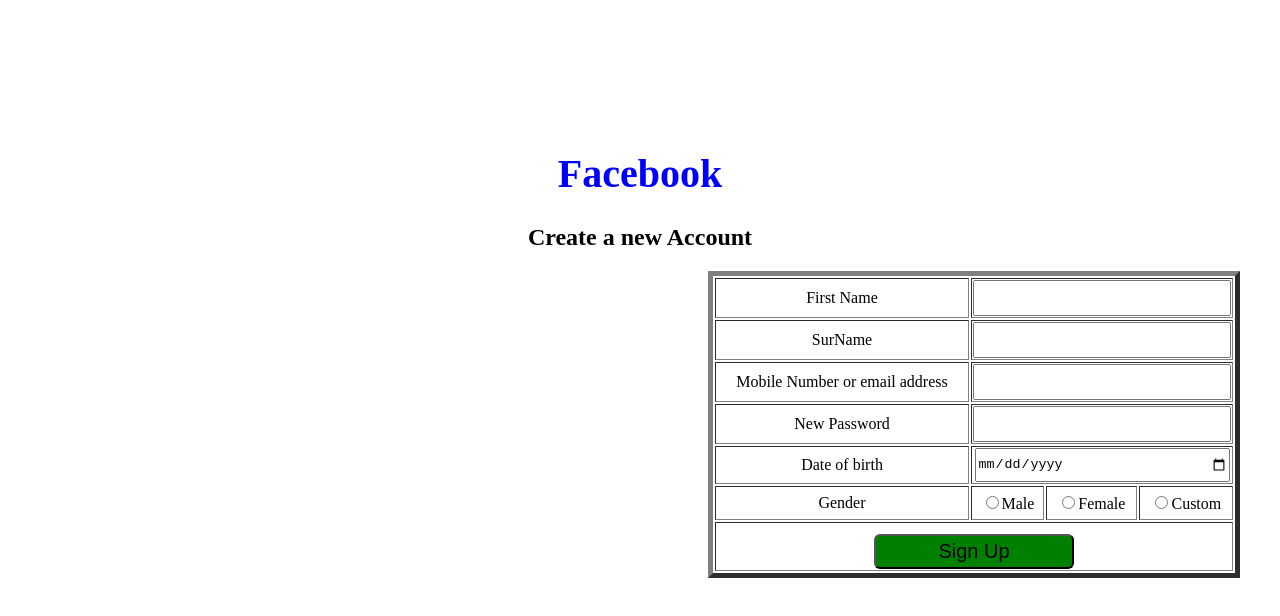
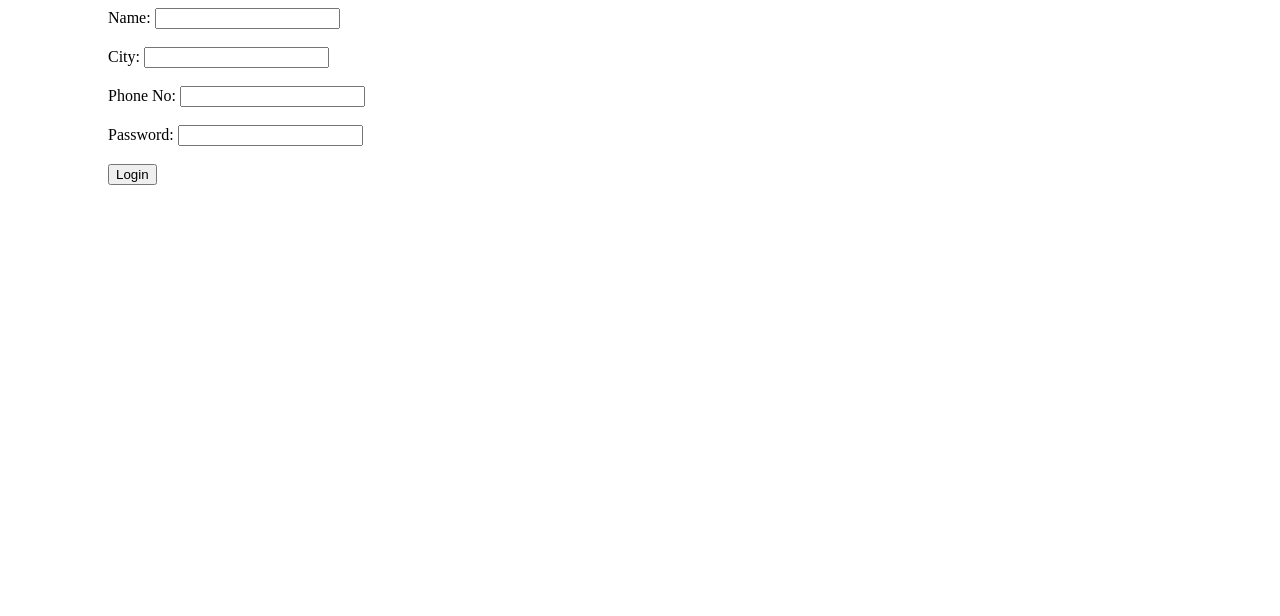
Before and after one commit to DhruviMendapara/Nodejs_5, a website: page form.html in a window 1280 px wide. Drawn offline with Linux system fonts and the light colour scheme.

Commit message:
node-express

```diff
--- a/form.html
+++ b/form.html
@@ -8,70 +8,23 @@
 </head>
 <style>
     form{
-        text-align: center;
-        /* height: 800px; */
-        margin-top: 150px;
-    }
-    h1{
-        color: blue;
-        font-size: 40px;
-    }
-    table{
-        /* width: 800px; */
-        margin-left: 700px;
-    }
-    #name{
-        width: 250px;
-        height: 30px;
-    }
-    #btn{
-        border-radius: 6px;
-        /* border: 2px; */
-        margin-top: 10px;
-        width: 200px;
-        height: 35px;
-        font-size: 20px;
-        background-color:green;
+        margin-left: 100px;
     }
 </style>
 <body>
-<form>
-    <table  border="5">
-        <h1>Facebook</h1>
-        <tr>
-            <h2>Create a new Account</h2>
-            <td>First Name</td>
-            <td colspan="3"><input type="text" name="name" id="name"></td>
-            <!-- <td><input type="text" name="name" id="name"></td> -->
+    <form method="POST" action="/login">
+        <label for="Name">Name:</label>
+        <input type="text" name="name" id="name"><br><br>
 
-        </tr>
-        <tr>
-            <td>SurName</td>
-            <td colspan="3"><input type="text" name="name" id="name"></td>
-        </tr>
-        <tr>
-            <td>Mobile Number or email address</td>
-            <td colspan="3"><input type="text" name="mno" id="name"></td>
-        </tr>
-        <tr>
-            <td>New Password</td>
-            <td colspan="3"><input type="password" name="pass" id="name"></td>
-        </tr>
-        <tr>
-            <td>Date of birth</td>
-            <td colspan="3"><input type="date" name="date" id="name"></td>
-        </tr>
-        <tr>
-            <td id="name">Gender</td>
-            <td><input type="radio" name="gender" id="gender">Male</td>
-            <td><input type="radio" name="gender" id="gender">Female</td>
-            <td><input type="radio" name="gender" id="gender">Custom</td>
-        </tr>
-        <tr >
-            <!-- <td colspan="2"></td> -->
-            <td colspan="4"><input type="button"id="btn" value="Sign Up"></td>
-        </tr>
-    </table>
-</form>
+        <label>City:</label>
+        <input type="text"name="city" id="city"><br><Br>
+
+            <label>Phone No:</label>
+            <input type="tel" name="phoneno" id="phoneno"><br><Br>
+
+        <label for="psw">Password:</label>
+        <input type="text" name="psw" id="psw"><br><br>
+        <input type="submit" value="Login">
+    </form>
 </body>
 </html>
```
Also changed, not shown: form.js (added, +18 -0 lines), package.json (added, +15 -0 lines), server.js (+13 -22 lines), 1 other file.
